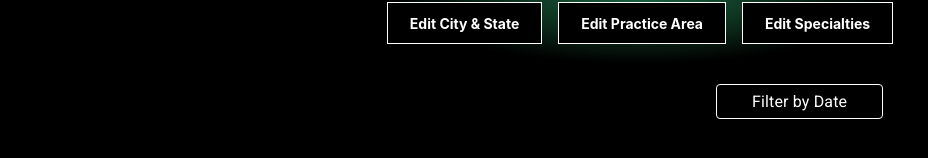
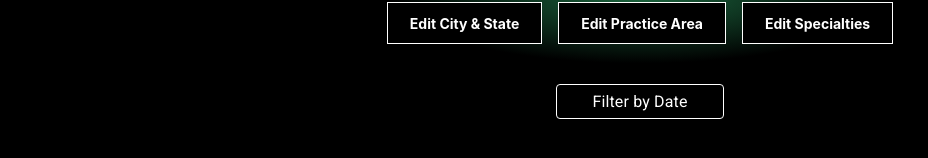
Before and after one commit to mr-rony356/Job-Board, a React (Vite) app: page / in a window 1280 px wide. Shown: the part 147-305 px from the top of the page, without its empty margins (0-928 px from the left). Built offline with nearby package versions, Linux system fonts and the light colour scheme; no server answers.

Commit message:
date filter moved to center search will effect existing results

```diff
--- a/src/components/job-details/DateFilter.tsx
+++ b/src/components/job-details/DateFilter.tsx
@@ -11,14 +11,13 @@ const DateFilter: React.FC<DateFilterProps> = ({ dateFilter, setDateFilter }) =>
     <Box
       sx={{
         display: 'flex',
-        justifyContent: 'end',
+        justifyContent: 'center',
         alignItems: 'center',
         marginTop: '20px',
         width: '100%',
-        marginRight: '20px',
       }}
     >
-      <FormControl sx={{ minWidth: 100, background: 'black' }} size='small'>
+      <FormControl sx={{ minWidth: 80, background: 'black' }} size='small'>
         <Select
           value={dateFilter}
           onChange={(e) => setDateFilter(e.target.value as string)}
--- a/src/pages/JobDetails.tsx
+++ b/src/pages/JobDetails.tsx
@@ -282,7 +282,7 @@ const JobDetails: React.FC<JobDetailsProps> = ({ jobDetails }) => {
           }}
         >
           <JobSearchSection
-            jobDetails={jobDetails}
+            jobDetails={determineDisplayedJobs()}
             searchQuery={searchQuery}
             setSearchQuery={setSearchQuery}
             handleClearFilters={handleClearFilters}
```
